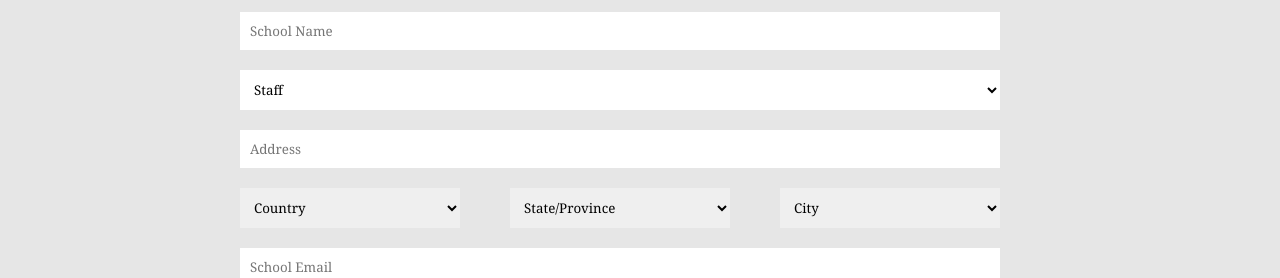
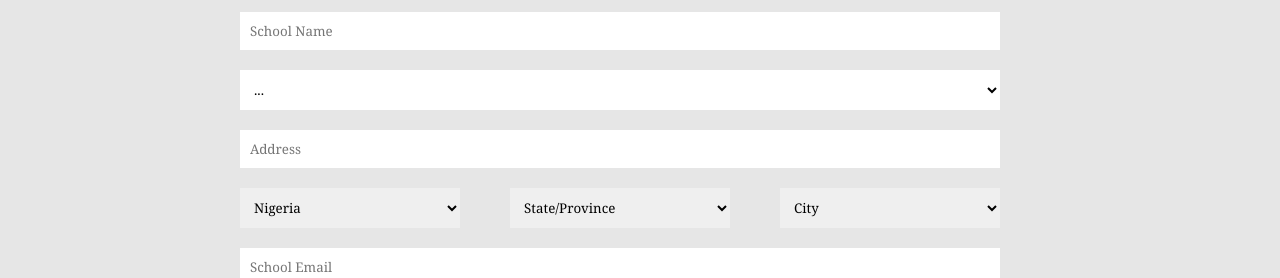
Before and after one commit to aaronKigun/Edumgrsolutions, a React (Vite) app in the folder Edumgrsolutions/: page /signup in a window 1280 px wide. Shown: the part 181-459 px from the top of the page. Built offline with nearby package versions, Linux system fonts and the light colour scheme.

Commit message:
Initial commit

```diff
--- a/Edumgrsolutions/src/App.jsx
+++ b/Edumgrsolutions/src/App.jsx
@@ -22,7 +22,7 @@ function App() {
     <Route path='/Pricing' element={<Pricing/>}/>
     <Route path='/detail' element={<Detail/>}/>
     <Route path='/contact' element={<Contact/>}/>
-    <Route exact path='/signup' element={<SignUpForm/>}/>
+    <Route path='/signup' element={<SignUpForm/>}/>
     </Routes>
     <Footer/>
     </BrowserRouter>
--- a/Edumgrsolutions/src/Common/SignUpForm.jsx
+++ b/Edumgrsolutions/src/Common/SignUpForm.jsx
@@ -57,6 +57,7 @@ function SignUpForm() {
           onChange={(e) => setCategory(e.target.value)}
           placeholder='Select Category'
         >
+          <option value="Category">...</option>
           <option value="Staff">Staff</option>
           <option value="Student">Student</option>
         </select>
@@ -75,7 +76,7 @@ function SignUpForm() {
             value={country}
             onChange={(e) => setCountry(e.target.value)}
           >
-            <option value="Country">Country</option>
+            <option value='Country'>Nigeria</option>
             {/* Add country options */}
           </select>
 
--- a/Edumgrsolutions/src/components/Nav.css
+++ b/Edumgrsolutions/src/components/Nav.css
@@ -16,6 +16,7 @@ header {
 header h2{
   font-size: 23px;
   margin-bottom: 17px;
+  cursor: pointer;
 }
 
 nav a {
--- a/Edumgrsolutions/src/components/Nav.jsx
+++ b/Edumgrsolutions/src/components/Nav.jsx
@@ -16,7 +16,7 @@ const Nav = () => {
   return (
 	<>
 	<header>
-			<h2>Edumgr&nbsp;&nbsp;Solutions</h2>
+			<h2 >Edumgr&nbsp;&nbsp;Solutions</h2>
 			<nav ref={navRef}>
 				<a href="/">Home</a>
 				<a href="/contact">Contact Us</a>
--- a/Edumgrsolutions/src/main.jsx
+++ b/Edumgrsolutions/src/main.jsx
@@ -1,22 +1,6 @@
 import React from 'react'
 import ReactDOM from 'react-dom/client'
 import App from './App.jsx'
-import { initializeApp } from "firebase/app";
-import { getAnalytics } from "firebase/analytics";
-
-const firebaseConfig = {
-  apiKey: "AIzaSyA7BLFUnmriuLYjw00BBtbTbp87QrSnzOg",
-  authDomain: "edumgr-solutions.firebaseapp.com",
-  projectId: "edumgr-solutions",
-  storageBucket: "edumgr-solutions.appspot.com",
-  messagingSenderId: "591627772456",
-  appId: "1:591627772456:web:e6609342a1ae5c2226cb1d",
-  measurementId: "G-NE8TGEHNZE"
-};
-
-// Initialize Firebase
-const app = initializeApp(firebaseConfig);
-const analytics = getAnalytics(app);
 
 
 ReactDOM.createRoot(document.getElementById('root')).render(
```
